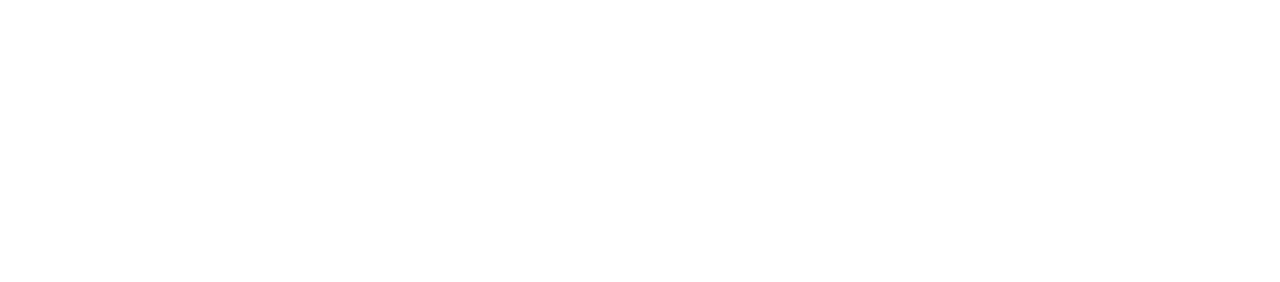
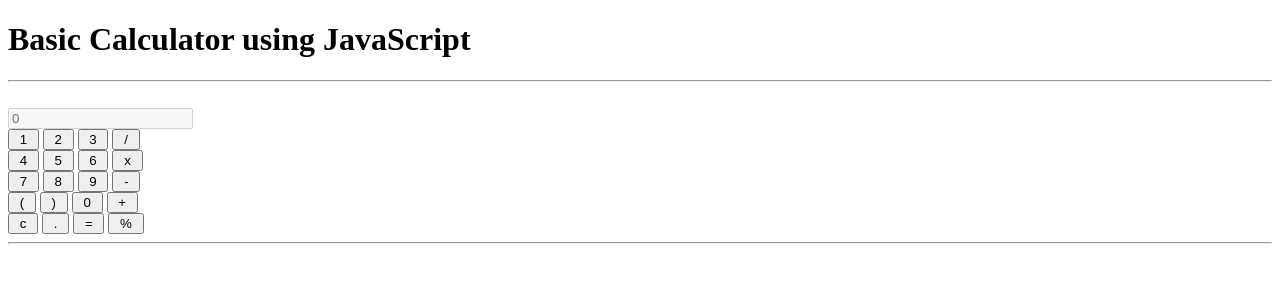
Before and after one commit to mosheurpau/calculator-using-js, a plain HTML site: page index.html in a window 1280 px wide. Drawn offline with Linux system fonts and the light colour scheme.

Commit message:
added all buttons

```diff
--- a/index.html
+++ b/index.html
@@ -5,13 +5,52 @@
     <meta charset="UTF-8">
     <meta http-equiv="X-UA-Compatible" content="IE=edge">
     <meta name="viewport" content="width=device-width, initial-scale=1.0">
-    <title>Calculator using JavaScript</title>
+    <title>Basic Calculator using JavaScript</title>
     <link rel="stylesheet" href="style.css">
 </head>
 
 <body>
     <main>
+        <h1>Basic Calculator using JavaScript</h1>
+        <hr><br>
 
+        <div id="container">
+            <form name="calc">
+                <input type="text" name="output" placeholder="0" disabled="disabled">
+                <br>
+
+                <input type="button" value=" 1 " onclick="entries('1')">
+                <input type="button" value=" 2 " onclick="entries('2')">
+                <input type="button" value=" 3 " onclick="entries('3')">
+                <input type="button" value=" / " onclick="entries('/')">
+                <br>
+
+                <input type="button" value=" 4 " onclick="entries('4')">
+                <input type="button" value=" 5 " onclick="entries('5')">
+                <input type="button" value=" 6 " onclick="entries('6')">
+                <input type="button" value=" x " onclick="entries('*')">
+                <br>
+
+                <input type="button" value=" 7 " onclick="entries('7')">
+                <input type="button" value=" 8 " onclick="entries('8')">
+                <input type="button" value=" 9 " onclick="entries('9')">
+                <input type="button" value=" - " onclick="entries('-')">
+                <br>
+
+                <input type="button" value=" ( " onclick="entries('(')">
+                <input type="button" value=" ) " onclick="entries(')')">
+                <input type="button" value=" 0 " onclick="entries('0')">
+                <input type="button" value=" + " onclick="entries('+')">
+                <br>
+
+                <input type="button" value=" c " onclick="erase()">
+                <input type="button" value=" . " onclick="entries('.')">
+                <input type="button" value=" = " onclick="calculate()">
+                <input type="button" value=" % " onclick="entries('%')">
+                <br>
+            </form>
+        </div>
+        <hr>
     </main>
     <script src="main.js"></script>
 </body>
```
